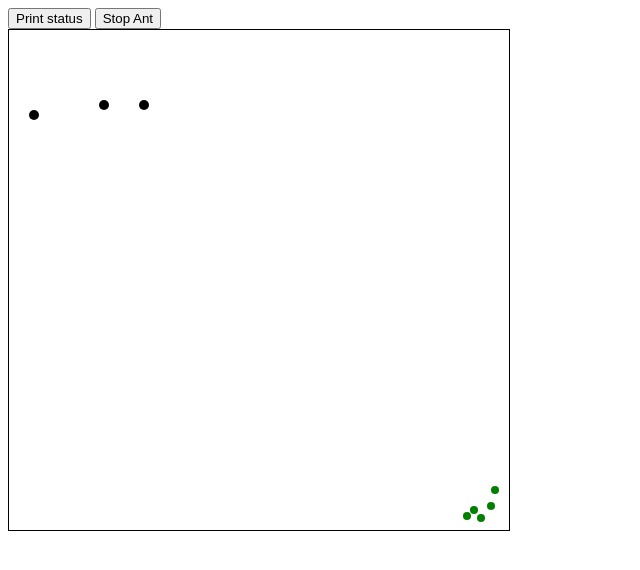
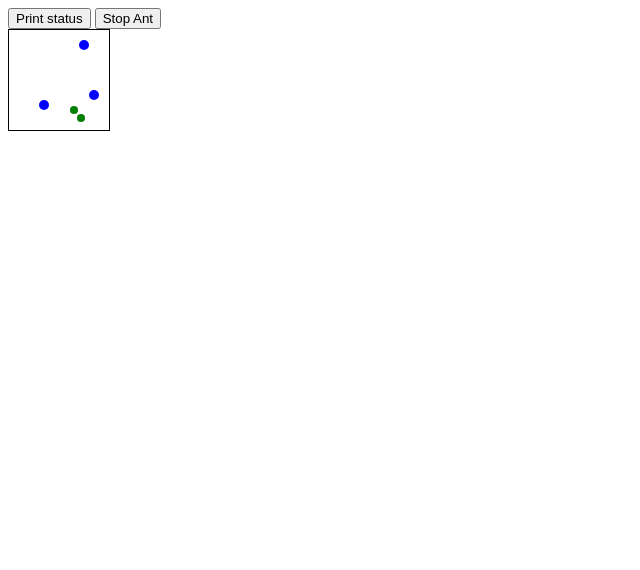
Before and after one commit to nicosocoro/ant-simulator, a plain HTML site: page index.html in a window 1280 px wide. Shown: the whole page, without its empty margins (0-640 px from the left). Drawn offline with Linux system fonts and the light colour scheme.

Commit message:
Ant: pick food

```diff
--- a/index.html
+++ b/index.html
@@ -4,6 +4,16 @@
         width: 10px;
         height: 10px;
         background-color: black;
+        border-radius: 50%;
+        position: absolute;
+        top: 10px;
+        left: 10px;
+    }
+
+    .ant-with-food {
+        width: 10px;
+        height: 10px;
+        background-color: blue;
         border-radius: 50%;
         position: absolute;
         top: 10px;
@@ -27,18 +37,19 @@
     <div id="map"></div>
 </body>
 <script>
-    const mapWidth = 500;
-    const mapHeight = 500;
+    const mapWidth = 100;
+    const mapHeight = 100;
     const antAmount = 3;
     const foodAmount = 5;
     const timeBetweenMovesMs = 100;
+    const foodsInMap = [];
+    const antsInMap = [];
+
     let runnning = true;
-    const foodPositions = [];
-    const ants = [];
 
     function printStatus() {
         console.log("Ants status:");
-        for (const ant of ants) {
+        for (const ant of antsInMap) {
             console.log(ant);
         }
     }
@@ -57,7 +68,7 @@
         let antSpawned = 0;
         while (antSpawned < antAmount) {
             const ant = { id: "ant-" + antSpawned, x: 10, y: 10, hasFood: false };
-            ants.push(ant);
+            antsInMap.push(ant);
 
             const antInDom = document.createElement("div");
             antInDom.id = ant.id;
@@ -76,17 +87,60 @@
             const x = getRandomIntInclusive(mapWidth - 50, mapWidth - 10);
             const y = getRandomIntInclusive(mapHeight - 50, mapHeight - 10);
 
-            if (foodPositions.some(pos => isNear(pos, { x: x, y: y }, 5))) {
+            if (foodsInMap.some(pos => isNear(pos, { x: x, y: y }, 5))) {
                 continue;
             }
 
-            const food = document.createElement("div");
-            food.className = "food";
-            food.style.left = x + "px";
-            food.style.top = y + "px";
-            document.getElementById("map").appendChild(food);
-            foodPositions.push({ x: x, y: y });
+            const food = { id: 'food-' + foodSpawned, x: x, y: y };
+            const foodInDom = document.createElement("div");
+            foodInDom.id = food.id;
+            foodInDom.className = "food";
+            foodInDom.style.left = food.x + "px";
+            foodInDom.style.top = food.y + "px";
+            document.getElementById("map").appendChild(foodInDom);
+            foodsInMap.push(food);
             foodSpawned++;
+        }
+    }
+
+    function tryPickFood(ant) {
+        if (canPickFood(ant)) {
+            pickFood(ant);
+        }
+    }
+
+    function canPickFood(ant) {
+        if (ant.hasFood) {
+            return false;
+        }
+        for (const food of foodsInMap) {
+            if (isNear({ x: ant.x, y: ant.y }, food, 10)) {
+                return true;
+            }
+        }
+        return false;
+    }
+
+    function pickFood(ant) {
+        for (const food of foodsInMap) {
+            if (isNear({ x: ant.x, y: ant.y }, food, 10)) {
+                removeFood(food);
+
+                const antInDom = document.getElementById(ant.id);
+                antInDom.className = "ant-with-food";
+
+                ant.hasFood = true;
+
+                return;
+            }
+        }
+    }
+
+    function removeFood(foodToRemove) {
+        const foodInDom = document.getElementById(foodToRemove.id);
+        if (foodInDom) {
+            foodsInMap.splice(foodsInMap.indexOf(foodToRemove), 1);
+            foodInDom.remove();
         }
     }
 
@@ -115,7 +169,7 @@
 
     async function moveAntRepeatedly(antId) {
         while (runnning) {
-            for (const ant of ants) {
+            for (const ant of antsInMap) {
                 const newX = ant.x + (10 * getRandomDirection());
                 const newY = ant.y + (10 * getRandomDirection());
                 if (newX < 0 || newX > mapWidth - 10 || newY < 0 || newY > mapHeight - 10) {
@@ -128,8 +182,11 @@
                 const antInDom = document.getElementById(ant.id);
                 antInDom.style.left = ant.x + "px";
                 antInDom.style.top = ant.y + "px";
-                await sleep(timeBetweenMovesMs);
+
+                tryPickFood(ant);
             }
+
+            await sleep(timeBetweenMovesMs);
         }
     }
 
```
